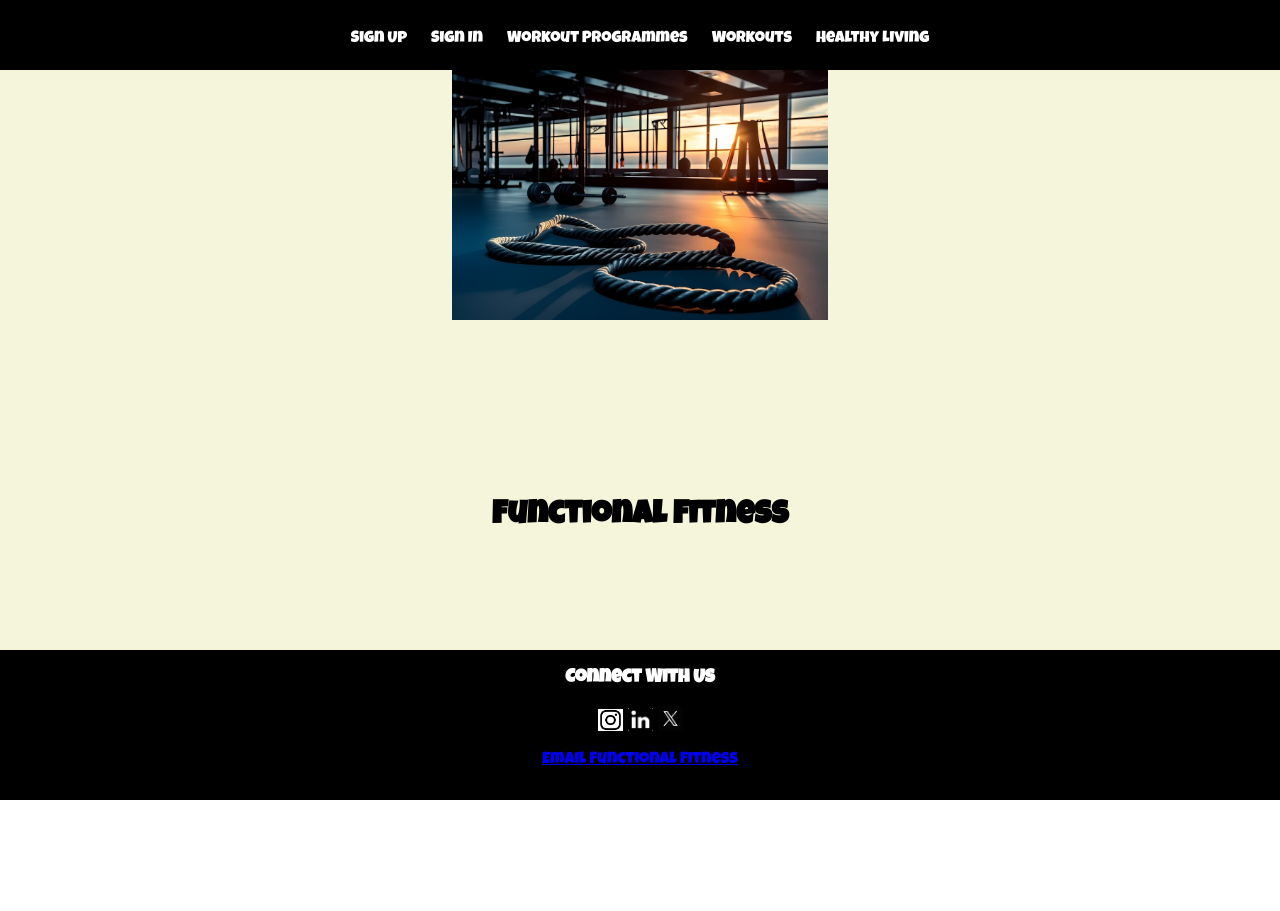
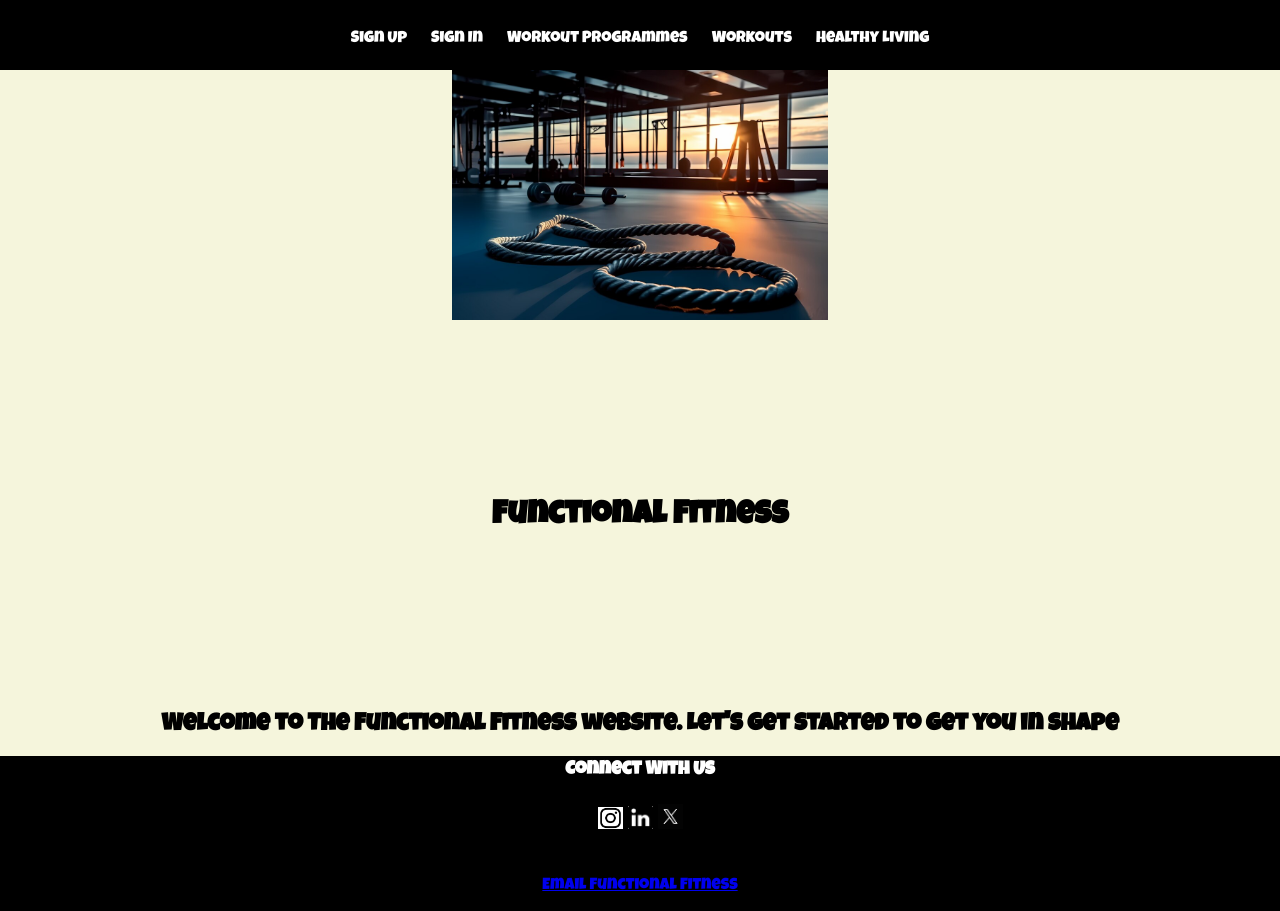
Before and after one commit to deepthinker-88/Fitness-Website, a React (Create React App) app: page / in a window 1280 px wide. Before the commit the page ends 800 px from the top, so only its background shows below. Built offline with nearby package versions, Linux system fonts and the light colour scheme.

Commit message:
Updated css styling for Footer file

```diff
--- a/src/components/Footer/Footer.css
+++ b/src/components/Footer/Footer.css
@@ -5,14 +5,15 @@
 
 .footer {
   background-color: black;
-  position: fixed;
+  position: static;
   left: 0;
   bottom: 0;
   width: 100%;
   color: white;
   text-align: center;
   font-family: "LuckiestGuy";
-  height: 150px;
+  height: 155px;
+  line-height: 30px;
 }
 .logo1 {
   width: 25px;
```
